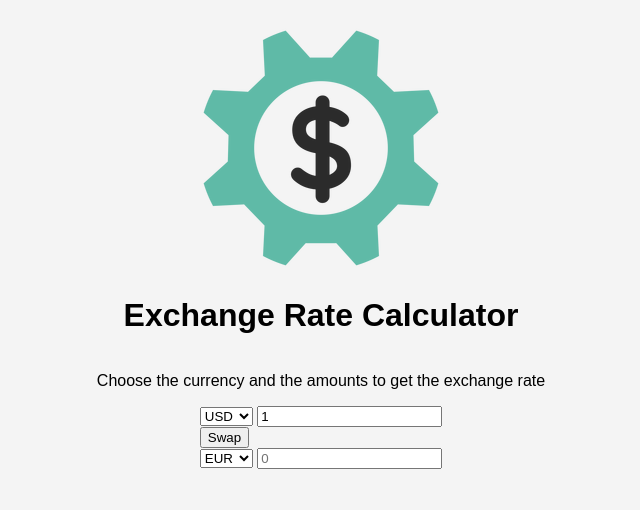
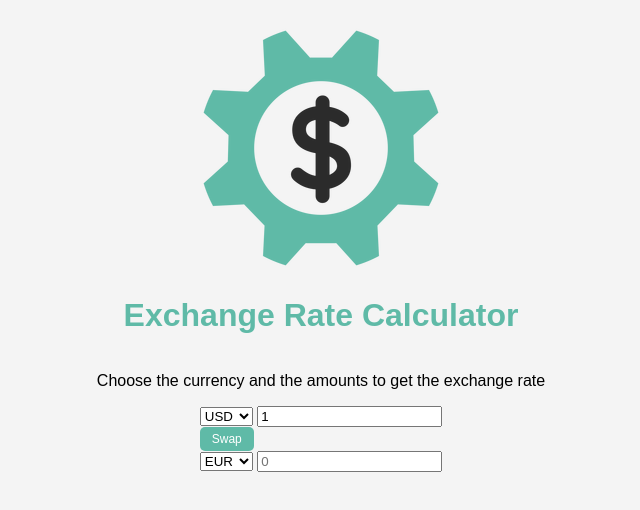
Before and after one commit to DariuszOkonski/exchange-rate-calculator, a plain HTML site: page index.html in a window 1280 px wide. Shown: the whole page, without its empty margins (319-959 px from the left). Drawn offline with Linux system fonts and the light colour scheme; a script that the page names is missing.

Commit message:
add styles for .btn

```diff
--- a/style.css
+++ b/style.css
@@ -18,3 +18,21 @@ body {
     margin: 0;
     padding: 20px;
 }
+
+h1 {
+    color: var(--primary-color);
+}
+
+p {
+    text-align: center;
+}
+
+.btn {
+    color: #fff;
+    background-color: var(--primary-color);
+    cursor: pointer;
+    border-radius: 5px;
+    font-size: 12px;
+    padding: 5px 12px;
+    border: none;
+}
```
